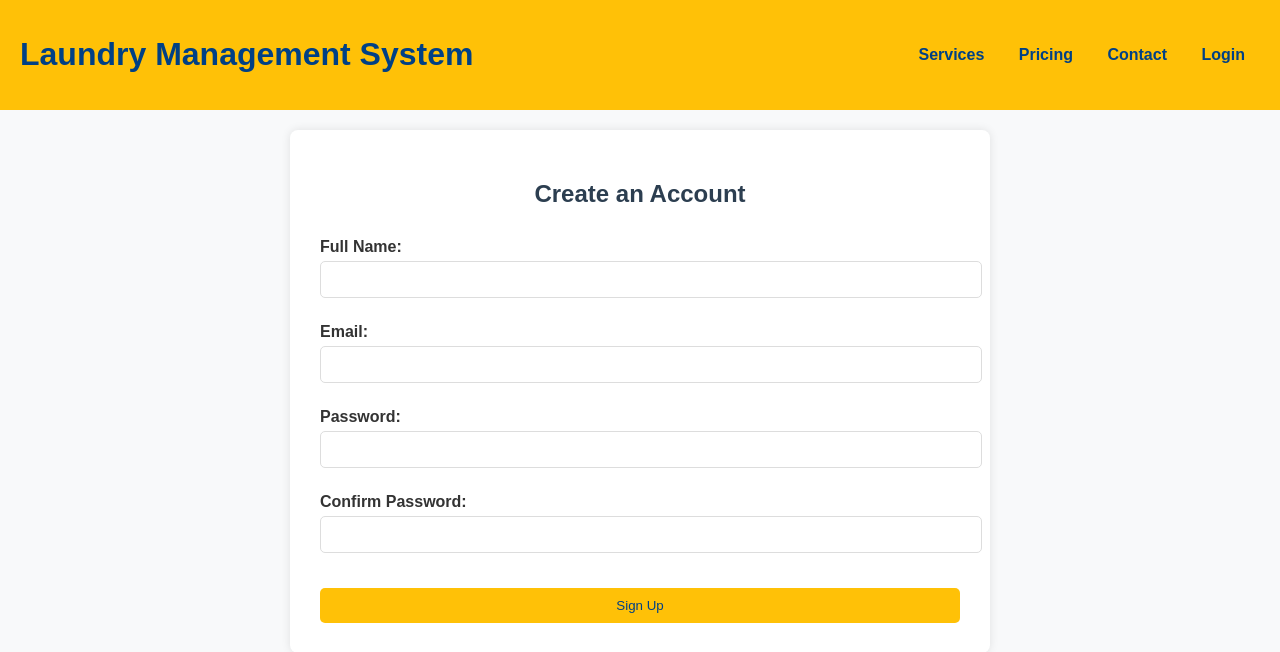
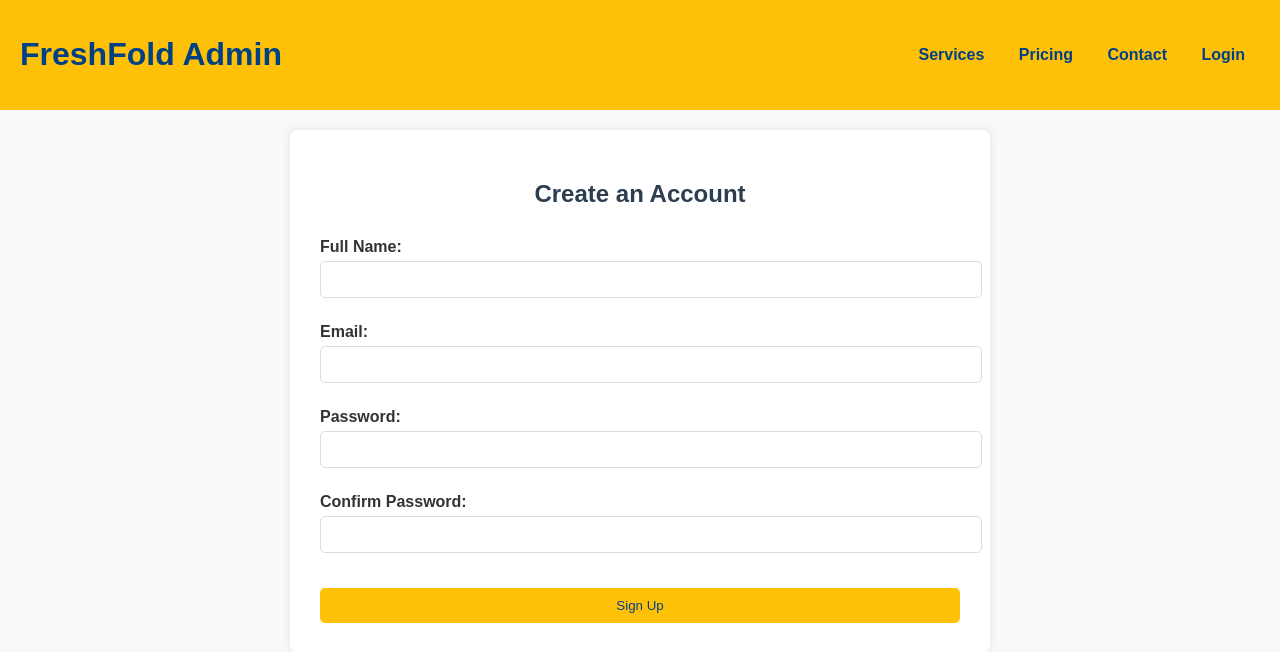
Before and after one commit to Maxwellkiptoo/laudry, a PHP site: page /adminsign.php in a window 1280 px wide. Shown: the top 652 px of the page. Run offline with PHP 8.4, Linux system fonts and the light colour scheme.

Commit message:
add FreshFoldadmin

```diff
--- a/header.php
+++ b/header.php
@@ -2,12 +2,12 @@
 <head>
 <meta charset="UTF-8">
 <meta name="viewport" content="width=device-width, initial-scale=1.0">
-<title>Laundry Management System</title>
+<title>FreshFold</title>
 <link rel="stylesheet" href="styles.css">
 </head>
 <body>
 <header>
-<h1>Laundry Management System</h1>
+<h1>FreshFold Admin</h1>
 <nav>
     <ul>
         <li><a href="index.php">Services</a></li>
```
